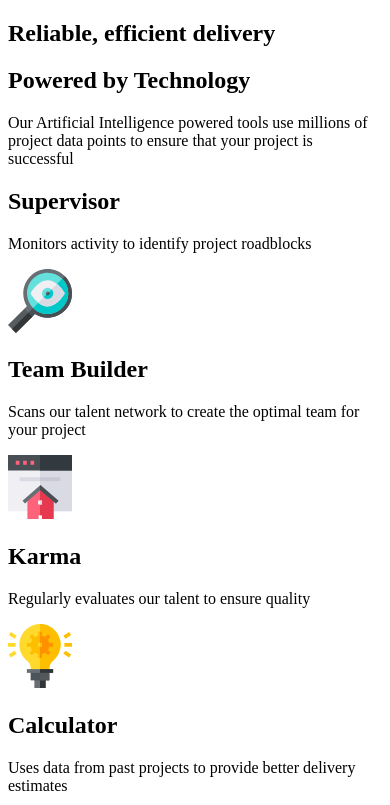
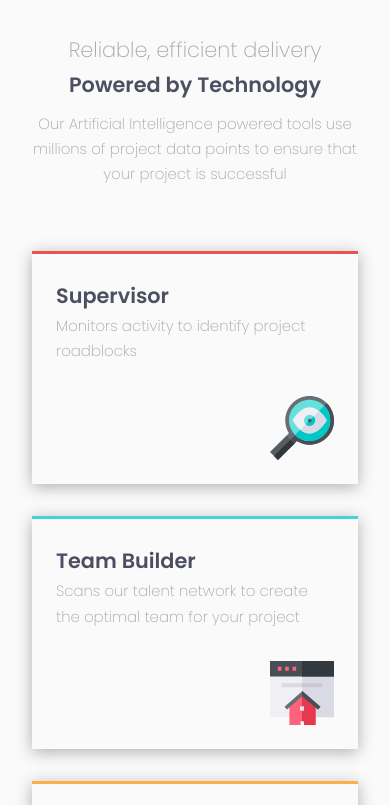
Before and after one commit to ryanthayes/fem-four-card-feature-section, a plain HTML site: page index.html in a window 390 px wide. Shown: the top 805 px of the page. Drawn offline with Linux system fonts and the light colour scheme.

Commit message:
Apply mobile styling

```diff
--- a/index.html
+++ b/index.html
@@ -23,22 +23,22 @@
         </p>
       </div>
       <div class="card-container">
-        <div class="card">
+        <div class="card red">
           <h2 class="card__title">Supervisor</h2>
           <p class="card__body">Monitors activity to identify project roadblocks</p>
           <img class="card__icon" src="images/icon-supervisor.svg" alt="">
         </div>
-        <div class="card">
+        <div class="card cyan">
           <h2 class="card__title">Team Builder</h2>
           <p class="card__body">Scans our talent network to create the optimal team for your project</p>
           <img class="card__icon" src="images/icon-team-builder.svg" alt="">
         </div>
-        <div class="card">
+        <div class="card orange">
           <h2 class="card__title">Karma</h2>
           <p class="card__body">Regularly evaluates our talent to ensure quality</p>
           <img class="card__icon" src="images/icon-karma.svg" alt="">
         </div>
-        <div class="card">
+        <div class="card blue">
           <h2 class="card__title">Calculator</h2>
           <p class="card__body">Uses data from past projects to provide better delivery estimates</p>
           <img class="card__icon" src="images/icon-calculator.svg" alt="">
--- a/style.css
+++ b/style.css
@@ -0,0 +1,142 @@
+/* === CUSTOM VARIABLES === */
+
+:root {
+
+    --clr-accent-red: hsl(0, 78%, 62%);
+    --clr-accent-cyan: hsl(180, 62%, 55%);
+    --clr-accent-orange: hsl(34, 97%, 64%);
+    --clr-accent-blue: hsl(212, 86%, 64%);
+
+    --clr-neutral-100: hsl(0 0% 100%);
+    --clr-neutral-200: hsl(0 0% 98%);
+    --clr-neutral-300: hsl(229, 6%, 66%);
+    --clr-neutral-400: hsl(234, 12%, 34%);
+
+    --ff-primary: 'Poppins', sans-serif;
+
+    --fs-300: .75rem;
+    --fs-400: .9325rem;
+    --fs-500: 1.3rem;
+
+    --fw-extra-light: 200;
+    --fw-normal: 400;
+    --fw-semi-bold: 600;
+
+    --shadow: 0 3px 15px rgb(0 0 0 / .3);
+}
+
+/* === BASE RESET === */
+
+/* makes sizing simpler */
+
+*,
+*::before,
+*::after {
+  box-sizing: border-box;
+}
+
+/* remove default spacing */
+/* force styling of type through styling, rather than elements */
+
+* {
+  margin: 0;
+  padding: 0;
+  font: inherit;
+}
+
+/* dark mode user-agent-styles */
+
+/* html {
+  color-scheme: dark light;
+} */
+
+/* min body height */
+
+body {
+  min-height: 100vh;
+  line-height: 1.7;
+}
+
+/* responsive images/videos */
+img,
+picture,
+svg,
+video {
+  display: block;
+  max-width: 100%;
+}
+
+/* === BLOCK STYLES === */
+
+body {
+    font-family: var(--ff-primary);
+    font-size: var(--fs-400);
+    font-weight: var(--fw-extra-light);
+    color: var(--clr-neutral-300);
+    background-color: var(--clr-neutral-200);
+
+    display: grid;
+    align-items: center;
+}
+
+main {
+    margin: 0 auto;
+}
+
+.section-container {
+    display: grid;
+    grid-template-columns: 1fr;
+    gap: 2rem;
+    margin: 2rem
+
+}
+
+.section__header {
+    text-align: center;
+    margin-bottom: 2rem;
+}
+
+.header__sub-title {
+    font-size: var(--fs-500);
+    font-weight: var(--fw-extra-light);
+    color: var(--clr-neutral-300);
+}
+
+.header__title {
+    font-size: var(--fs-500);
+    font-weight: var(--fw-semi-bold);
+    color: var(--clr-neutral-400);
+    margin-bottom: .5rem;
+}
+
+.card {
+    padding: 1.5rem;
+    margin-bottom: 2rem;
+    box-shadow: var(--shadow);
+}
+
+.card__title {
+    font-size: var(--fs-500);
+    font-weight: var(--fw-semi-bold);
+    color: var(--clr-neutral-400);
+}
+.card__body {
+
+}
+.card__icon {
+    margin-top: 2rem;
+    margin-left: auto;
+}
+
+.red {
+    border-top: 3px solid var(--clr-accent-red);
+}
+.cyan {
+    border-top: 3px solid var(--clr-accent-cyan);
+}
+.orange {
+    border-top: 3px solid var(--clr-accent-orange);
+}
+.blue {
+    border-top: 3px solid var(--clr-accent-blue);
+}
```
Also changed, not shown: design/desktop-design.jpg (added), design/desktop-preview.jpg (added), design/mobile-design.jpg (added), 1 other file.
